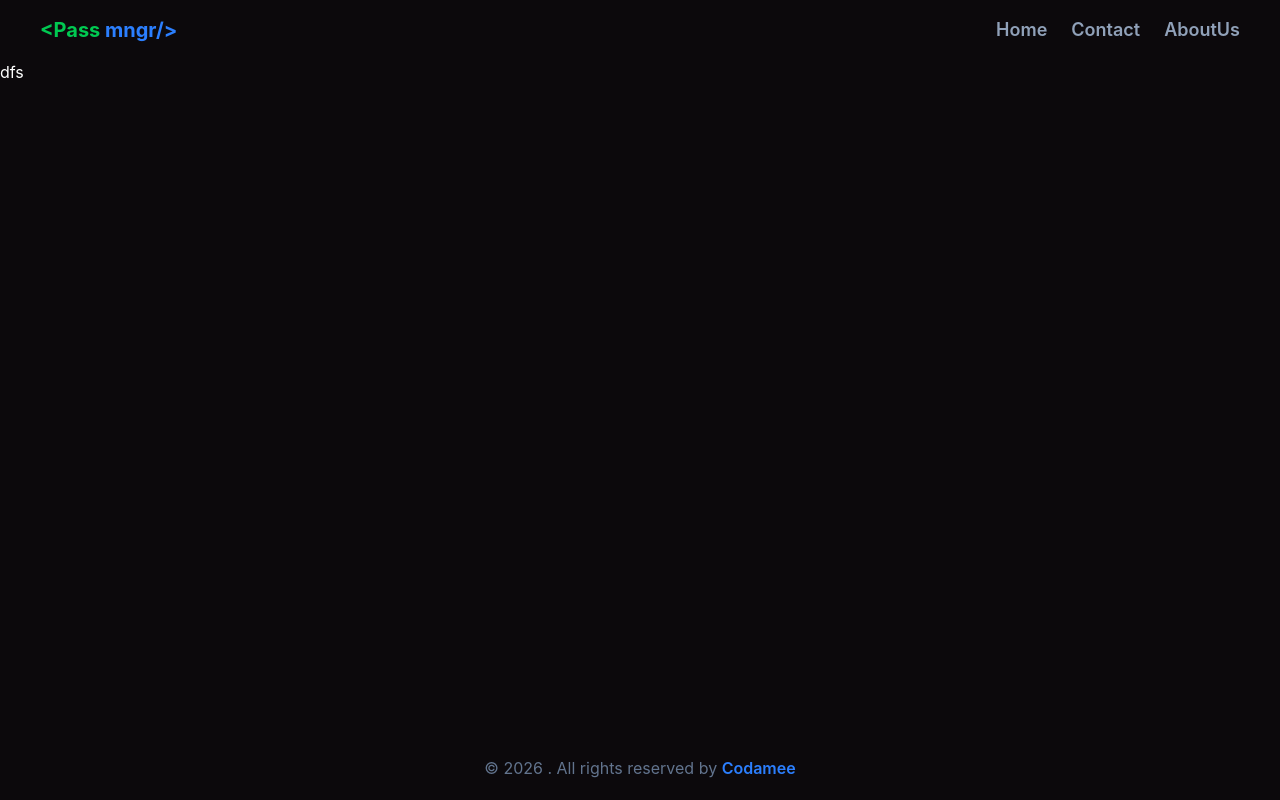
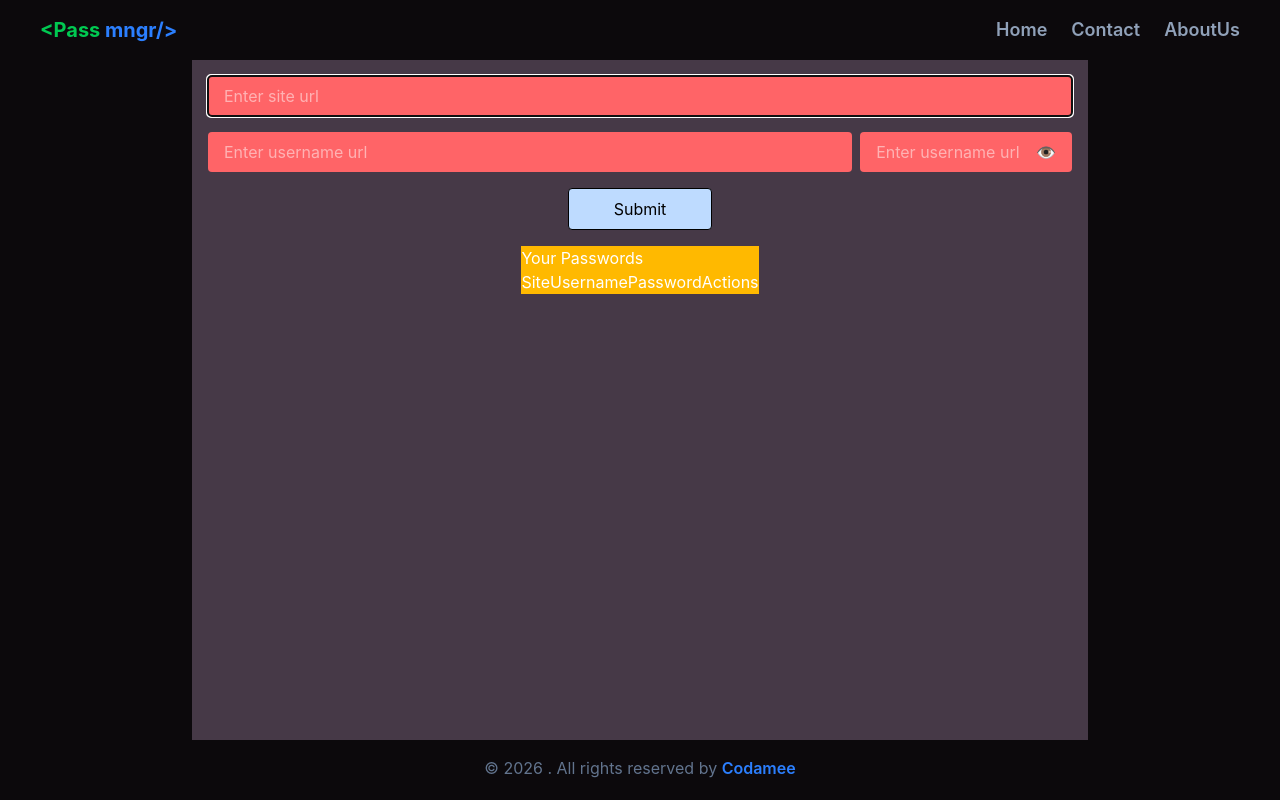
Before and after one commit to codamee/password-manager-react, a React (Vite) app: page / in a window 1280 px wide. Built offline with nearby package versions, Linux system fonts and the light colour scheme.

Commit message:
feat:react hook form and ui add

```diff
--- a/package.json
+++ b/package.json
@@ -13,6 +13,7 @@
     "@tailwindcss/vite": "^4.2.2",
     "react": "^19.1.1",
     "react-dom": "^19.1.1",
+    "react-hook-form": "^7.71.2",
     "tailwindcss": "^4.2.2"
   },
   "devDependencies": {
--- a/src/components/Manager.jsx
+++ b/src/components/Manager.jsx
@@ -1,9 +1,46 @@
 import React from 'react'
+import { useForm } from 'react-hook-form'
 
 const Manager = () => {
+  const {
+    register,
+    handleSubmit,
+    watch,
+    formState: { errors, isSubmitting }
+  } = useForm()
+  const onSubmit = (data) => {
+    console.log(data);
+  }
   return (
-      <div className='text-white min-h-[85%]'>
-          dfs
+    <div className='text-white min-h-[85%] bg-mauve-700 w-[70%] mx-auto flex flex-col items-center'>
+      <form className=' w-full flex flex-col p-4 gap-4' onSubmit={handleSubmit(onSubmit)}>
+        <input type='text' placeholder='Enter site url' {...register("url")} className=' w-full bg-red-400 px-4 py-2 rounded-sm' autoFocus />
+        <div className='flex justify-between items-center gap-2'>
+          <input type='text' placeholder='Enter username url' {...register("username")} className=' w-full bg-red-400 px-4 py-2 rounded-sm ' />
+          <div className='w-1/3 flex relative'>
+            <input type='password' placeholder='Enter username url' {...register("password")} className=' w-full bg-red-400 px-4 py-2 rounded-sm ' />
+            <p className='absolute right-4 bottom-2'>👁️</p>
+          </div>
+        </div>
+        <input className='px-4 py-2 cursor-pointer w-1/6 mx-auto border bg-blue-200 text-black  rounded-sm' type="submit" />
+      </form>
+      <div className="passwordContainer bg-amber-400">
+        <p>Your Passwords</p>
+        <div className="head flex">
+          <p>Site</p>
+          <p>Username</p>
+          <p>Password</p>
+          <p>Actions</p>
+        </div>
+        <div>
+          {/* <div className="one flex">
+            <p>www.yuturbe.come</p>
+            <p>Username</p>
+            <p>Password</p>
+            <p>Actions</p>
+          </div> */}
+        </div>
+      </div>
     </div>
   )
 }
```
Also changed, not shown: src/index.css (line endings or trailing spaces), 1 other file (tests, documents, lock files or other folders).
